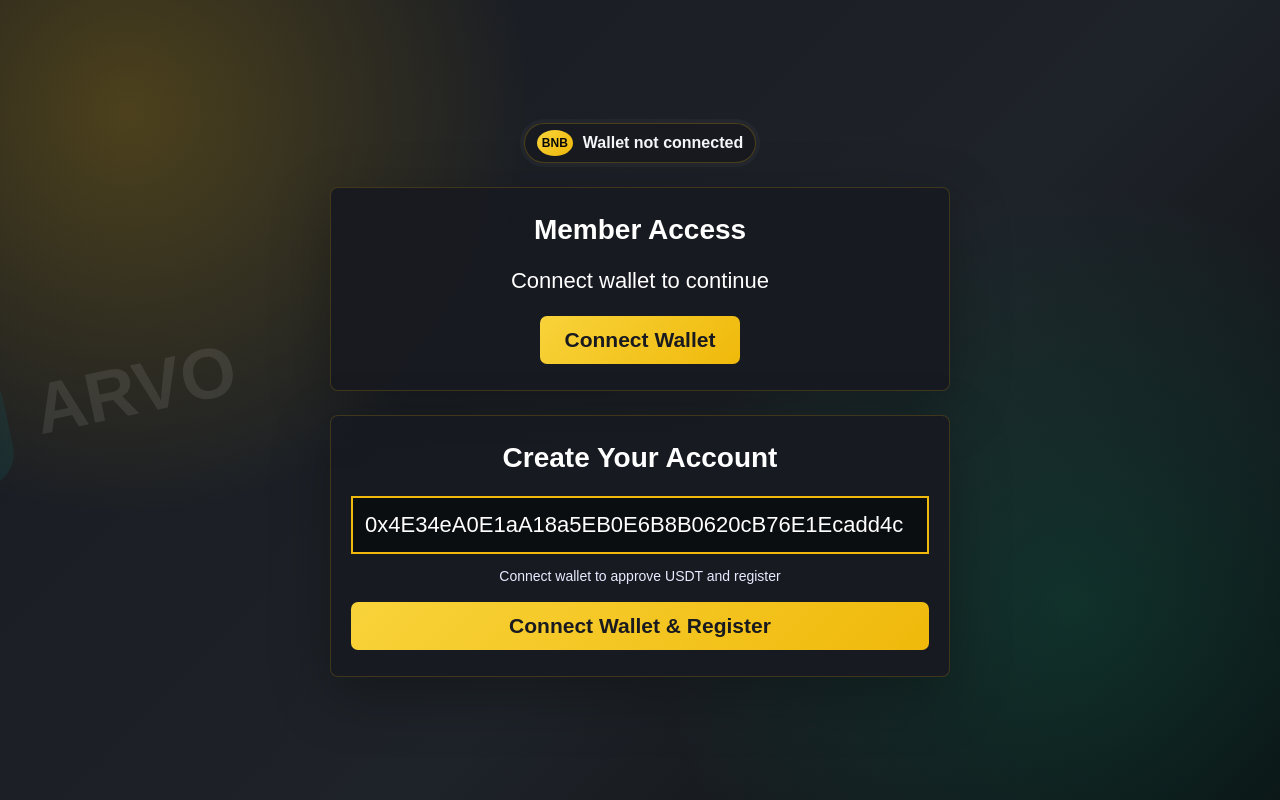
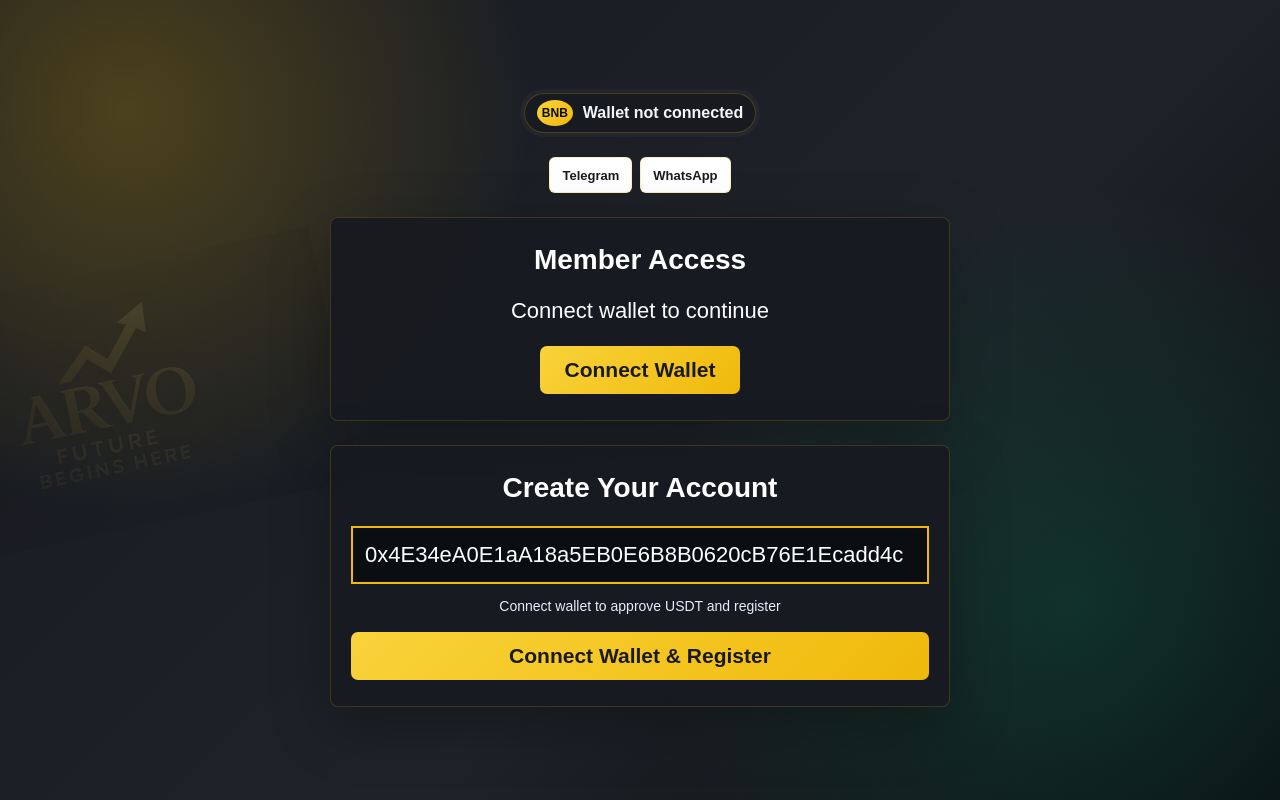
Before and after one commit to madbull834-crypto/arvo-hardhat, a website: page frontend/index.html in a window 1280 px wide. Drawn offline with Linux system fonts and the light colour scheme.

Commit message:
addign the details of the user

```diff
--- a/frontend/app.js
+++ b/frontend/app.js
@@ -104,6 +104,11 @@ const packages = [
   ["Max Level", "Level 12"]
 ];
 
+const socialLinks = [
+  ["Telegram", "https://t.me/arvoindia"],
+  ["WhatsApp", "https://whatsapp.com/channel/0029Vb6xfcqFCCoRnmkUa21F"],
+];
+
 const app = document.querySelector("#app");
 const eventCache = new Map();
 
@@ -927,6 +932,7 @@ function shell(content) {
       <header class="topbar">
         <div class="logo" aria-label="Arvo"></div>
         <div class="top-actions">
+          ${socialLinksHtml()}
           <a class="wallet-pill" href="${explorerAddress(state.account)}" target="_blank" rel="noreferrer">
             <span class="coin-mark">${escapeHtml(CONFIG.nativeCurrency.symbol)}</span>${formatNative(state.data?.nativeBalance || 0n)} ${escapeHtml(CONFIG.nativeCurrency.symbol)}
             <span class="avatar-mark"></span>${shortAddress(state.account)}
@@ -939,6 +945,14 @@ function shell(content) {
         ${tabs.map(([id, label]) => `<button class="${state.tab === id ? "active" : ""}" data-tab="${id}" ${state.busy ? "disabled" : ""}>${label}</button>`).join("")}
       </nav>
       <main class="content">${statusHtml()}${content}</main>
+    </div>
+  `;
+}
+
+function socialLinksHtml() {
+  return `
+    <div class="social-links">
+      ${socialLinks.map(([label, url]) => `<a class="social-link" href="${escapeHtml(url)}" target="_blank" rel="noreferrer">${escapeHtml(label)}</a>`).join("")}
     </div>
   `;
 }
@@ -959,6 +973,7 @@ function login() {
     <div class="login-page">
       <section class="login-stack">
         <div class="wallet-pill"><span class="coin-mark">${escapeHtml(CONFIG.nativeCurrency.symbol)}</span>${connected ? shortAddress(state.account) : "Wallet not connected"}</div>
+        ${socialLinksHtml()}
         <div class="login-card">
           <h1>Member Access</h1>
           <p>${connected ? unregistered ? "Wallet connected only. Registration required." : "Registered wallet connected" : "Connect wallet to continue"}</p>
--- a/frontend/styles.css
+++ b/frontend/styles.css
@@ -87,7 +87,7 @@ a {
   position: absolute;
   inset: -80px auto -80px -120px;
   width: 460px;
-  background: url("./assets/arvo-logo.svg") center / contain no-repeat;
+  background: url("./assets/arvo-logo.jpeg") center / contain no-repeat;
   opacity: .09;
   transform: rotate(-12deg);
 }
@@ -208,19 +208,51 @@ a {
   display: flex;
   align-items: center;
   justify-content: space-between;
+  gap: 14px;
+  flex-wrap: wrap;
   padding: 10px 20px;
 }
 
 .logo {
   width: 190px;
   height: 64px;
-  background: url("./assets/arvo-logo.svg") left center / contain no-repeat;
+  background: url("./assets/arvo-logo.jpeg") left center / contain no-repeat;
+  border-radius: 8px;
 }
 
 .top-actions {
   display: flex;
   align-items: center;
+  justify-content: flex-end;
+  flex-wrap: wrap;
   gap: 12px;
+}
+
+.social-links {
+  display: inline-flex;
+  align-items: center;
+  gap: 8px;
+  flex-wrap: wrap;
+  justify-content: center;
+}
+
+.social-link {
+  min-height: 36px;
+  display: inline-grid;
+  place-items: center;
+  padding: 8px 12px;
+  border: 1px solid rgba(240, 185, 11, .28);
+  border-radius: 6px;
+  color: #181a20;
+  background: #ffffff;
+  font-size: 13px;
+  font-weight: 900;
+}
+
+.top-actions .social-link {
+  color: #f5f6f8;
+  background: rgba(255,255,255,.08);
+  border-color: rgba(255,255,255,.16);
 }
 
 .notification {
```
Also changed, not shown: frontend/assets/arvo-logo.jpeg (added).
